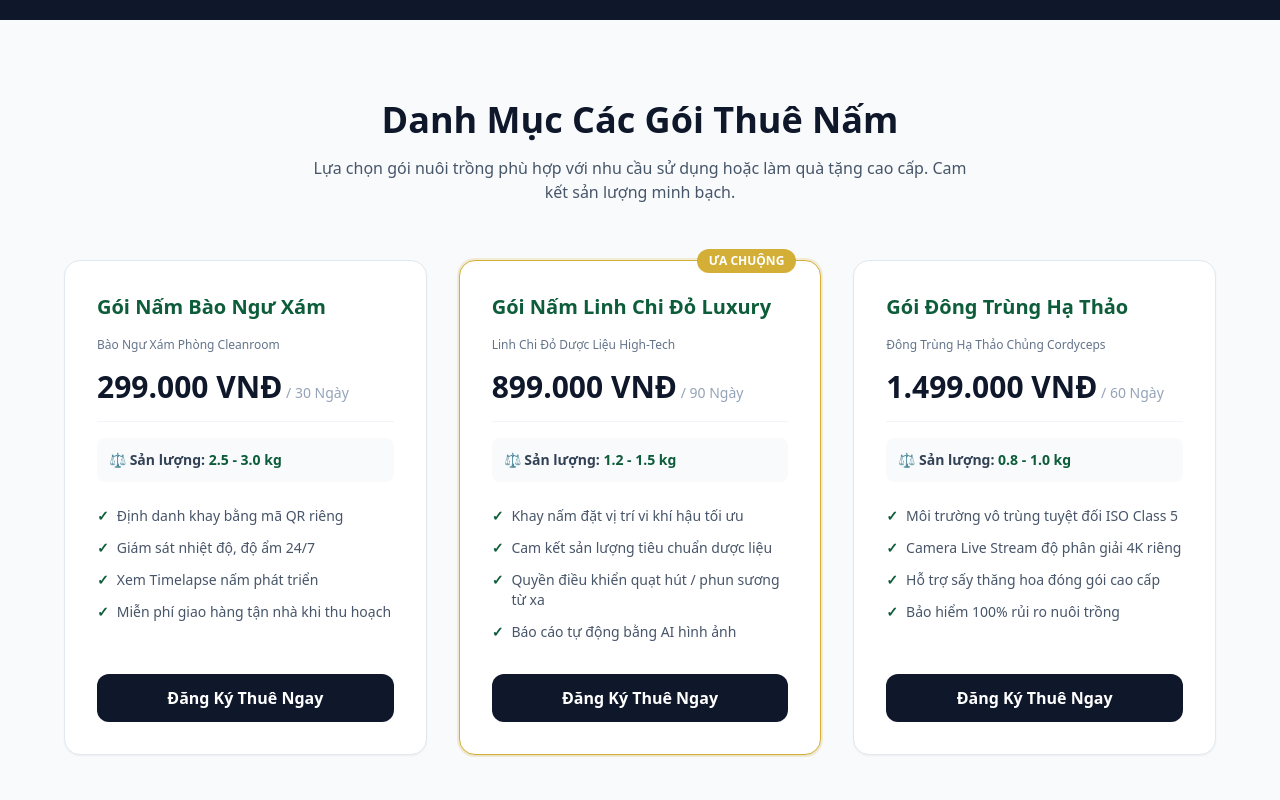
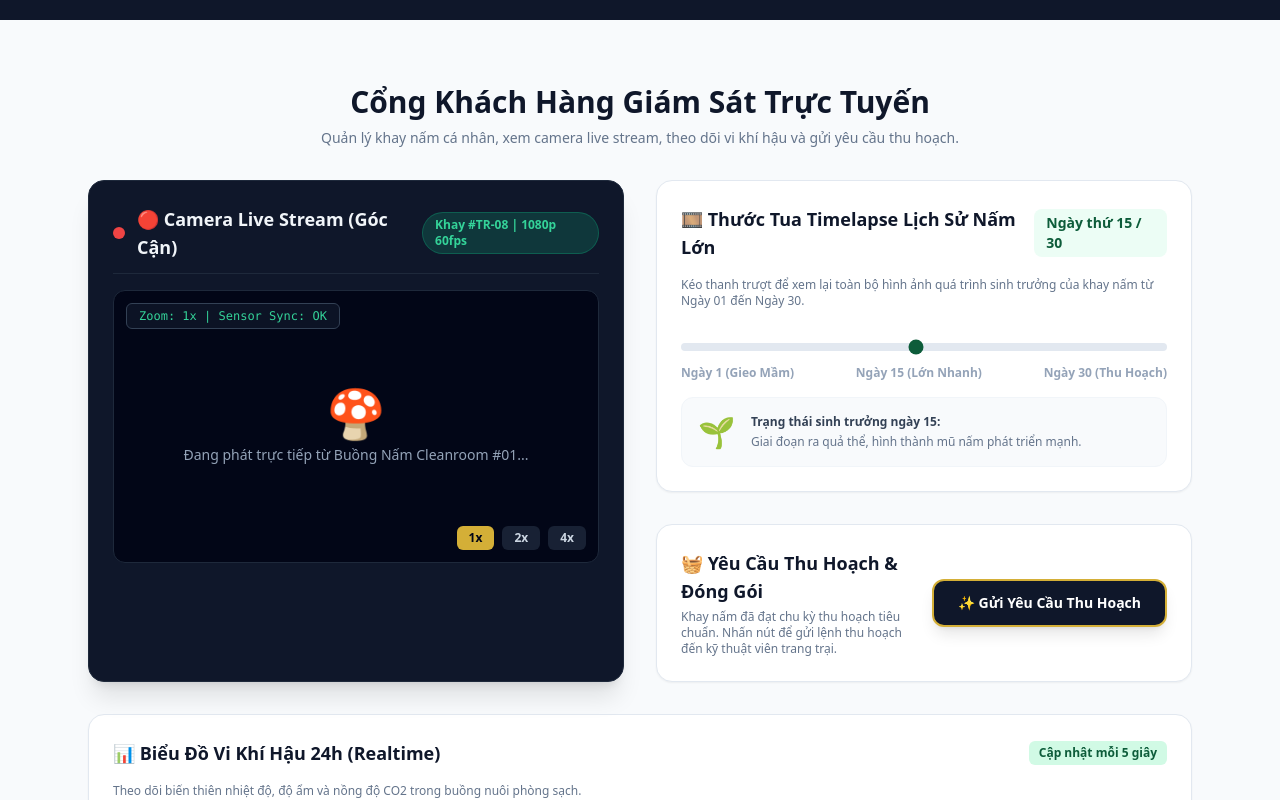
Before and after one commit to BryannLee202/QUAN_TRI_CSDL, a Next.js app in the folder frontend/: page / in a window 1280 px wide. Shown: the part 600-1400 px from the top of the page. Built offline with nearby package versions, Linux system fonts and the light colour scheme.

Commit message:
feat(frontend): assemble full Customer Portal into home page

```diff
--- a/frontend/src/app/page.tsx
+++ b/frontend/src/app/page.tsx
@@ -2,12 +2,39 @@ import Navbar from '@/components/layout/Navbar';
 import Footer from '@/components/layout/Footer';
 import HeroSection from '@/components/landing/HeroSection';
 import PackagesSection from '@/components/landing/PackagesSection';
+import CameraFeed from '@/components/customer/CameraFeed';
+import TimelapseSlider from '@/components/customer/TimelapseSlider';
+import SensorCharts from '@/components/customer/SensorCharts';
+import HarvestModal from '@/components/customer/HarvestModal';
 
 export default function Home() {
   return (
     <main className="min-h-screen bg-[#F8FAFC]">
       <Navbar />
       <HeroSection />
+
+      {/* Cổng Khách Hàng (Customer Portal) - Tuần 3 */}
+      <section className="py-16 px-6 max-w-6xl mx-auto space-y-8">
+        <div className="text-center space-y-2">
+          <h2 className="text-3xl font-extrabold text-[#0F172A]">
+            Cổng Khách Hàng Giám Sát Trực Tuyến
+          </h2>
+          <p className="text-slate-500 text-sm">
+            Quản lý khay nấm cá nhân, xem camera live stream, theo dõi vi khí hậu và gửi yêu cầu thu hoạch.
+          </p>
+        </div>
+
+        <div className="grid grid-cols-1 lg:grid-cols-2 gap-8">
+          <CameraFeed />
+          <div className="space-y-8">
+            <TimelapseSlider />
+            <HarvestModal />
+          </div>
+        </div>
+
+        <SensorCharts />
+      </section>
+
       <PackagesSection />
       <Footer />
     </main>
```
